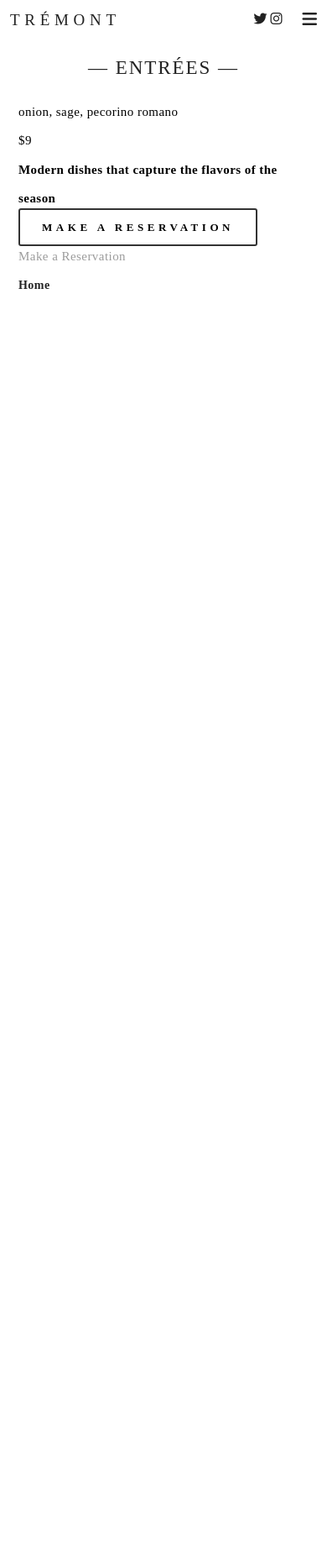
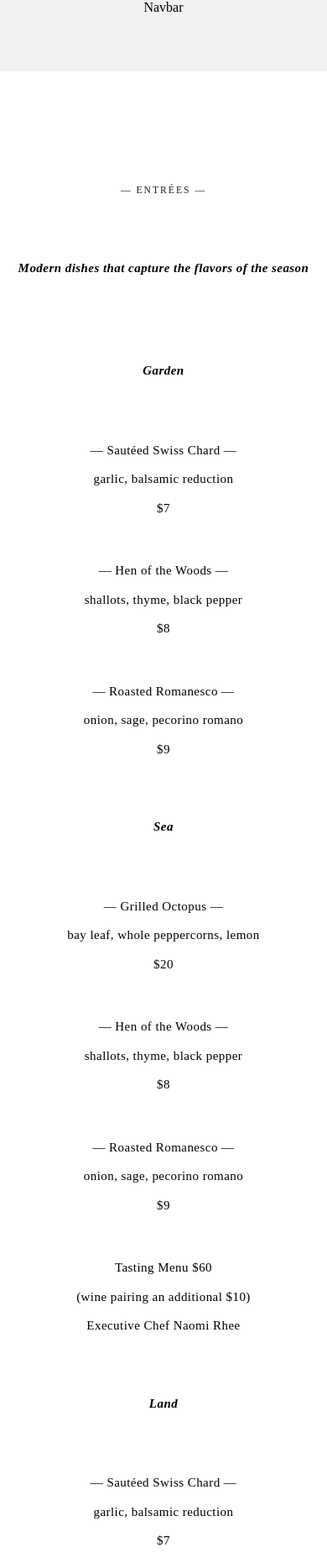
Before and after one commit to phomfirst/vak_frontend-development, a plain HTML site: page index.html in a window 390 px wide. Shown: the top 1855 px of the page at 84% size. Before the commit the page ends 844 px from the top, so only its background shows below. Drawn offline with Linux system fonts and the light colour scheme; a web font is replaced by a local one.

Commit message:
Add files via upload

```diff
--- a/index.html
+++ b/index.html
@@ -1,5 +1,6 @@
 <!DOCTYPE html>
 <html lang="en">
+
 <head>
 	<meta charset="UTF-8">
 	<meta name="viewport" content="width=device-width, initial-scale=1.0">
@@ -7,16 +8,17 @@
 	<link rel="stylesheet" href="styles/style.css">
 	<title>Trémont</title>
 </head>
+
 <body>
-	<header>
+	<!-- <header>
+		H1
 		<h3>TRÉMONT</h3>
-		<nav>
-			<a href="#"><i class="fab fa-twitter"></i></a>
+		<ul>
+			UL, LI
+			<a href="#"><i class="fab fa-twitter">Twitter</i></a>
 			<a href="#"><i class="fab fa-instagram"></i></a>
 			<a href="#"><i class="fas fa-bars fa-lg menu-btn"></i></a>
-		</nav>
-	</header>
-	<div class="nav-menu">
+		</ul>
 		<nav>
 			<a href="#" class="nav-link">Order Now</a>
 			<a href="#" class="nav-link">Home</a>
@@ -24,7 +26,7 @@
 			<a href="#" class="nav-link">Story</a>
 			<a href="#" class="nav-link">Visit</a>
 		</nav>
-	</div>
+	</header>
 	<main>
 		<h1>—  ENTRÉES  —</h1>
 		<p>onion, sage, pecorino romano</p>
@@ -38,6 +40,178 @@
 		<a href="#" class="nav-link">Home</a>
 	</main>
 	<script src="https://kit.fontawesome.com/b733add69c.js" crossorigin="anonymous"></script>
-	<script src="scripts/script.js"></script>
+	<script src="scripts/script.js"></script> -->
+
+
+
+	<nav>Navbar</nav>
+	<header>
+		<h2>— ENTRÉES —</h2>
+		<strong>Modern dishes that capture the flavors of the season</strong>
+	</header>
+	<main>
+		<section class="menu" id="menu-garden">
+			<strong>Garden</strong>
+			<!-- Dish -->
+			<p>
+				— Sautéed Swiss Chard —
+				<br>
+				garlic, balsamic reduction
+				<br>
+				$7
+			</p>
+
+			<!-- Dish -->
+			<p>
+				— Hen of the Woods —
+				<br>
+				shallots, thyme, black pepper
+				<br>
+				$8
+			</p>
+
+			<!-- Dish -->
+			<p>
+				— Roasted Romanesco —
+				<br>
+				onion, sage, pecorino romano
+				<br>
+				$9
+			</p>
+		</section>
+		<section class="menu" id="menu-sea">
+			<strong>Sea</strong>
+			<!-- Dish -->
+			<p>
+				— Grilled Octopus —
+				<br>
+				bay leaf, whole peppercorns, lemon
+				<br>
+				$20
+			</p>
+
+			<!-- Dish -->
+			<p>
+				— Hen of the Woods —
+				<br>
+				shallots, thyme, black pepper
+				<br>
+				$8
+			</p>
+
+			<!-- Dish -->
+			<p>
+				— Roasted Romanesco —
+				<br>
+				onion, sage, pecorino romano
+				<br>
+				$9
+			</p>
+
+			<!-- Dish -->
+			<p>
+				Tasting Menu $60
+				<br>
+				(wine pairing an additional $10)
+				<br>
+				Executive Chef Naomi Rhee
+			</p>
+		</section>
+		<section class="menu" id="menu-land">
+			<strong>Land</strong>
+			<!-- Dish -->
+			<p>
+				— Sautéed Swiss Chard —
+				<br>
+				garlic, balsamic reduction
+				<br>
+				$7
+			</p>
+
+			<!-- Dish -->
+			<p>
+				— Hen of the Woods —
+				<br>
+				shallots, thyme, black pepper
+				<br>
+				$8
+			</p>
+
+			<!-- Dish -->
+			<p>
+				— Roasted Romanesco —
+				<br>
+				onion, sage, pecorino romano
+				<br>
+				$9
+			</p>
+		</section>
+		<section id="image-devider">
+			<img src="images/image-1.jpeg" alt="chicken on a plate">
+		</section>
+		<section class="menu" id="menu-dessert">
+			<h2>— DESSERT —</h2>
+			<strong>Handmade daily, exclusively in-house</strong>
+			<!-- Dish -->
+			<p>
+				— Roasted Romanesco —
+				<br>
+				onion, sage, pecorino romano
+				<br>
+				$9
+			</p>
+
+			<!-- Dish -->
+			<p>
+				— Roasted Romanesco —
+				<br>
+				onion, sage, pecorino romano
+				<br>
+				$9
+			</p>
+
+			<!-- Dish -->
+			<p>
+				— Roasted Romanesco —
+				<br>
+				onion, sage, pecorino romano
+				<br>
+				$9
+			</p>
+
+			<!-- Dish -->
+			<p>
+				— Roasted Romanesco —
+				<br>
+				onion, sage, pecorino romano
+				<br>
+				$9
+			</p>
+
+			<!-- Dish -->
+			<p>
+				— Roasted Romanesco —
+				<br>
+				onion, sage, pecorino romano
+				<br>
+				$9
+			</p>
+
+			<!-- Dish -->
+			<p>
+				Pastry Chef Rian Booker
+			</p>
+
+		</section>
+		<section id="cta">
+			<a class="btn" href="">Make a Reservation</a>
+		</section>
+	</main>
+	<footer>
+		<section id="footer-1">Footer 1</section>
+		<section id="footer-2">Footer 2</section>
+		<section id="footer-3">Footer 3</section>
+	</footer>
 </body>
+
 </html>
--- a/styles/style.css
+++ b/styles/style.css
@@ -7,11 +7,11 @@
 	margin: 0;
 }
 
-h1 {
+h2 {
 	font-family: ambroise-std, serif;
 	font-style: normal;
 	font-weight: 400;
-	font-size: 23px;
+	font-size: 3vw;
 	color: #222222;
 	line-height: 68.6px;
 	letter-spacing: 1.96px;
@@ -47,6 +47,7 @@ strong {
 	color: #000000;
 	line-height: 34.5px;
 	letter-spacing: 0.45px;
+	font-style: italic;
 }
 
 /* BUTTON */
@@ -61,7 +62,7 @@ strong {
 	text-transform: uppercase;
 
 	text-decoration: none;
-	padding: 13px 26px;
+	padding: 5px 26px;
 	border: 2px solid #333;
 	border-radius: 3px;
 }
@@ -107,10 +108,10 @@ strong {
 /* NAV LINK */
 
 /* MOBILE */
-@media only screen and (max-width: 600px) {
-	/* header */
+/* @media only screen and (max-width: 600px) { */
+/* header */
 
-	header {
+/* header {
 		display: flex;
 		justify-content: space-between;
 
@@ -120,14 +121,6 @@ strong {
 		height: 100%;
 		background-color: white;
 	}
-
-
-
-
-
-
-
-
 
 	nav i {
 		color: #222222;
@@ -161,19 +154,190 @@ strong {
 	.nav-menu nav a {
 		margin-bottom: 20px;
 		font-size: 22px;
+	} */
+
+/* end of header */
+
+/* main */
+/* main {
+		padding: 0 22px;
+	} */
+/*
+	main h1 {
+		text-align: center;
+	} */
+/* end of main */
+/* } */
+
+/* GRID RESPONSIVE */
+body {
+	display: grid;
+	grid-template-columns: 1fr 1fr 1fr;
+	grid-template-rows: repeat(4, auto);
+	grid-template-areas:
+		'nav nav nav'
+		'header header header'
+		'main main main'
+		'footer footer footer';
+	gap: 0.5em;
+	text-align: center;
+	position: relative;
+}
+
+nav {
+	grid-area: nav;
+	height: 85px;
+	background-color: #f2f2f2;
+	position: sticky;
+	top: 0;
+}
+
+header {
+	grid-area: header;
+	/* height: 250px;
+	background-color: #f2f2f2; */
+
+	display: flex;
+	justify-content: center;
+	align-items: center;
+	flex-direction: column;
+
+	margin-top: 100px;
+	margin-bottom: 50px;
+}
+
+header strong {
+	margin-top: 40px;
+}
+
+main {
+	display: grid;
+	grid-template-columns: 1fr 1fr 1fr;
+	grid-template-rows: repeat(4, auto);
+	grid-template-areas:
+		'menu-garden menu-sea menu-land'
+		'image-devider image-devider image-devider'
+		'menu-dessert menu-dessert menu-dessert'
+		'cta cta cta';
+	gap: 0.5em;
+	grid-area: main;
+}
+
+.menu {
+	display: flex;
+	justify-content: start;
+	align-items: center;
+	flex-direction: column;
+	margin-top: 30px;
+}
+
+.menu strong {
+	margin-bottom: 40px;
+}
+
+.menu p {
+	margin: 20px 0;
+}
+
+#menu-garden {
+	grid-area: menu-garden;
+}
+
+#menu-sea {
+	grid-area: menu-sea;
+}
+
+#menu-land {
+	grid-area: menu-land;
+}
+
+#image-devider {
+	grid-area: image-devider;
+
+	display: flex;
+	justify-content: center;
+	align-items: center;
+
+	margin: 80px 0;
+}
+
+#image-devider img {
+	width: 90%;
+}
+
+#menu-dessert {
+	grid-area: menu-dessert;
+}
+
+#menu-dessert strong {
+	margin-top: 40px;
+}
+
+#cta {
+	grid-area: cta;
+
+	display: flex;
+	justify-content: center;
+	align-items: center;
+
+	margin: 100px 0;
+}
+
+footer {
+	display: grid;
+	grid-template-columns: 1fr 1fr 1fr;
+	grid-template-rows: auto;
+	grid-template-areas:
+		'footer-1 footer-2 footer-3';
+	gap: 0.5em;
+	grid-area: footer;
+}
+
+#footer-1 {
+	grid-area: footer-1;
+	height: 400px;
+	background-color: #f2f2f2;
+}
+
+#footer-2 {
+	grid-area: footer-2;
+	height: 400px;
+	background-color: #f2f2f2;
+}
+
+#footer-3 {
+	grid-area: footer-3;
+	height: 400px;
+	background-color: #f2f2f2;
+}
+
+@media only screen and (max-width: 550px) {
+	main {
+		display: grid;
+		grid-template-columns: 1fr;
+		grid-template-rows: repeat(6, auto);
+		grid-template-areas:
+			'menu-garden'
+			'menu-sea'
+			'menu-land'
+			'image-devider'
+			'menu-dessert'
+			'cta'
+		;
 	}
 
-
-
-	/* end of header */
-
-	/* main */
-	main {
-		padding: 0 22px;
+	footer {
+		display: grid;
+		grid-template-columns: 1fr;
+		grid-template-rows: repeat(3, auto);
+		grid-template-areas:
+			'footer-1'
+			'footer-2'
+			'footer-3'
+		;
 	}
 
-	main h1 {
-		text-align: center;
+	#image-devider img {
+		width: 100%;
 	}
-	/* end of main */
 }
```
Also changed, not shown: images/image-1.jpeg (added).
